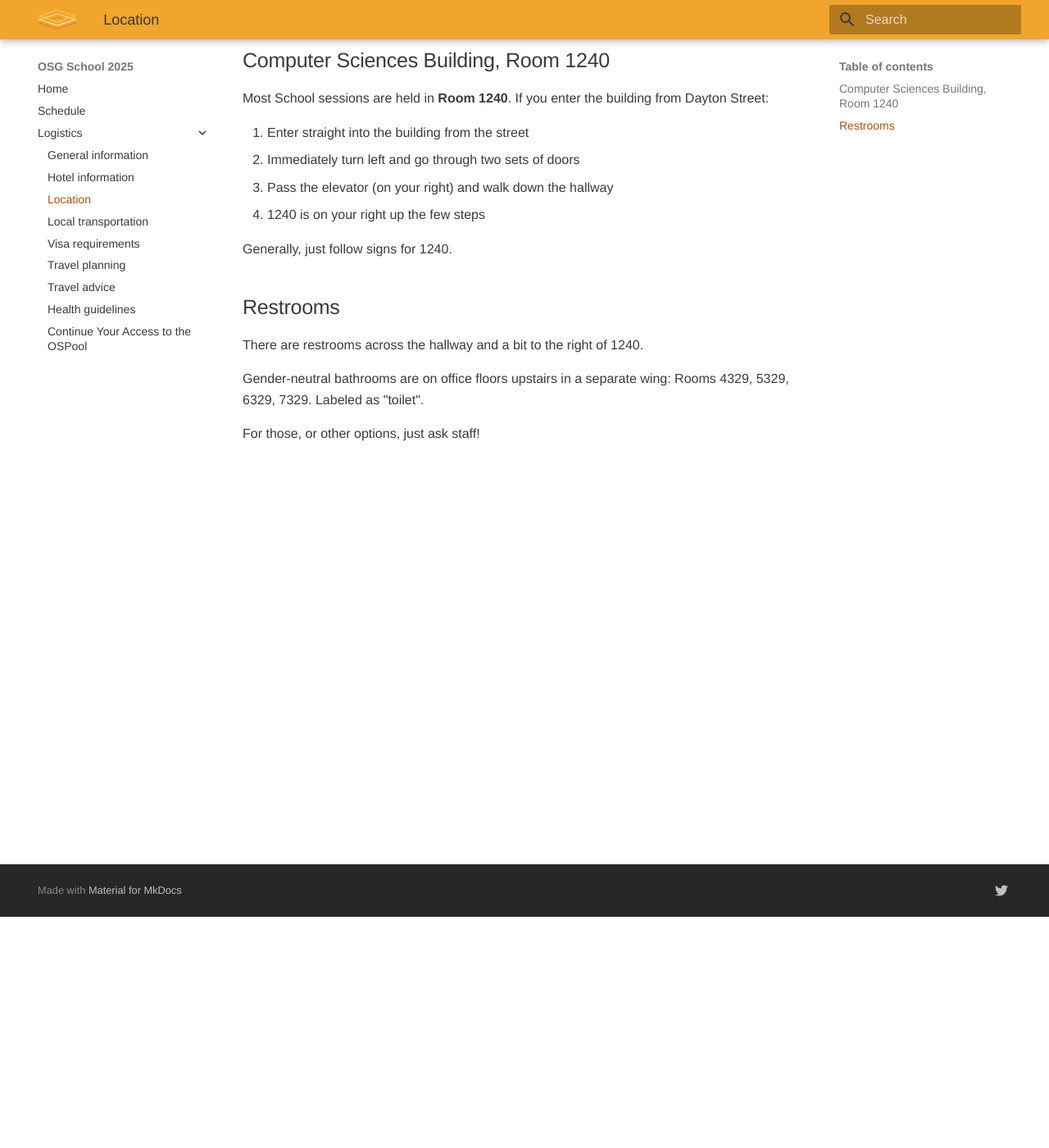
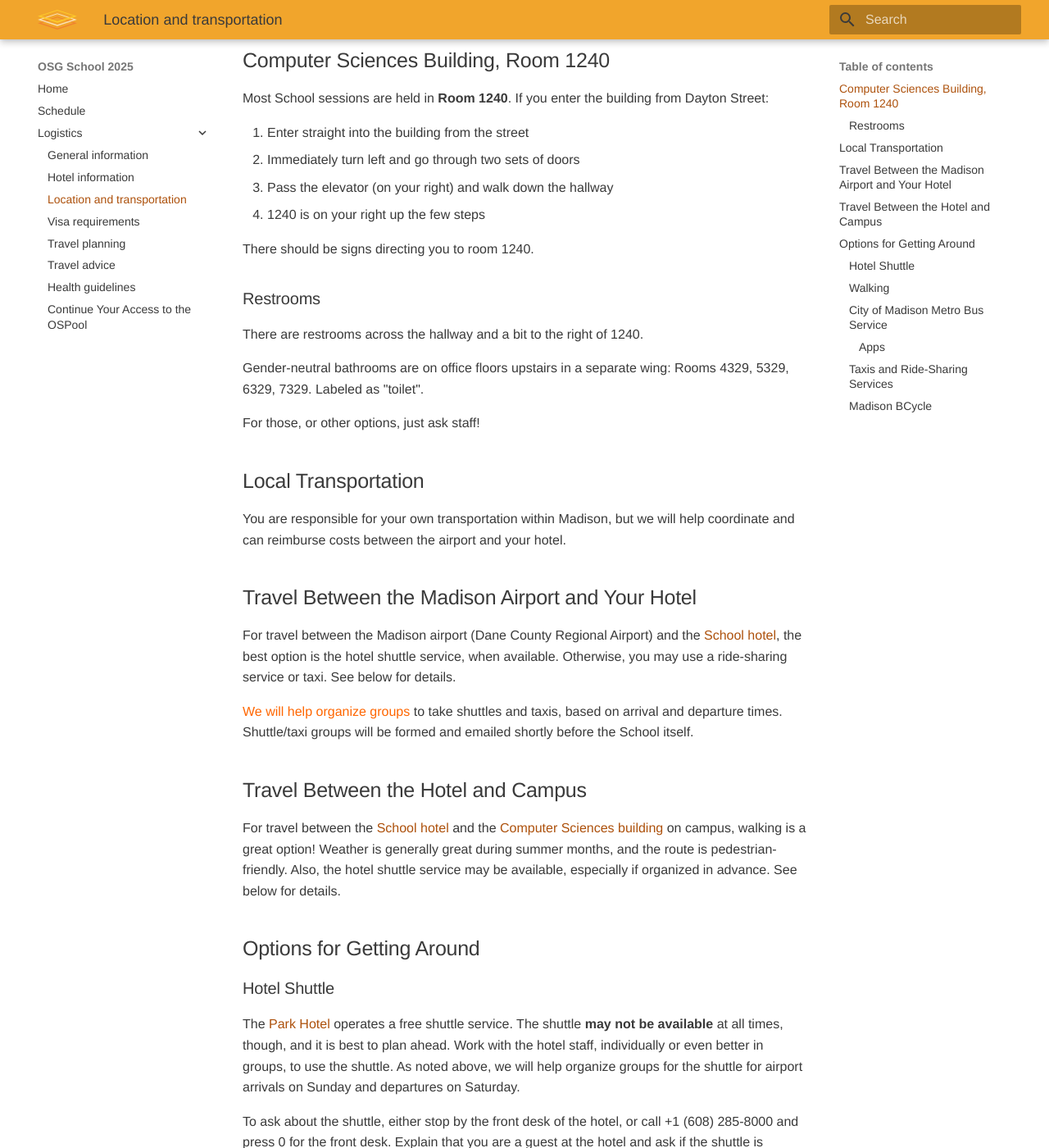
Before and after one commit to osg-htc/school-2025, an MkDocs documentation site: the page built from docs/logistics/location.md, in a window 1280 px wide and 1400 px high, scrolled down 282 px. Shown: the whole window at 82% size. Built offline with MkDocs 1.6.1 and Material for MkDocs 9.7.7, drawn with Linux system fonts in a browser that asks for light colours; some of the changed text lies outside the part shown.

Commit message:
Combine location and transportation

```diff
--- a/docs/logistics/location.md
+++ b/docs/logistics/location.md
@@ -1,4 +1,4 @@
-# School Location
+# Location and transportation
 
 The school will be held at the
 [University of Wisconsin&ndash;Madison](https://www.wisc.edu) in the
@@ -20,12 +20,102 @@ If you enter the building from Dayton Street:
 1.  Pass the elevator (on your right) and walk down the hallway
 1.  1240 is on your right up the few steps
 
-Generally, just follow signs for 1240.
+There should be signs directing you to room 1240.
 
-## Restrooms
+### Restrooms
 
 There are restrooms across the hallway and a bit to the right of 1240.
 
 Gender-neutral bathrooms are on office floors upstairs in a separate wing: Rooms 4329, 5329, 6329, 7329. Labeled as "toilet".
 
 For those, or other options, just ask staff!
+
+## Local Transportation
+
+You are responsible for your own transportation within Madison, but we will help
+coordinate and can reimburse costs between the airport and your hotel.
+
+## Travel Between the Madison Airport and Your Hotel
+
+For travel between the Madison airport (Dane County Regional Airport) and the [School hotel](hotel.md),
+the best option is the hotel shuttle service, when available.
+Otherwise, you may use a ride-sharing service or taxi.
+See below for details.
+
+<span style="color: #FF6600;">We will help organize groups</span> to take shuttles and taxis,
+based on arrival and departure times.
+Shuttle/taxi groups will be formed and emailed shortly before the School itself.
+
+## Travel Between the Hotel and Campus
+
+For travel between the [School hotel](hotel.md) and the [Computer Sciences building](location.md) on campus,
+walking is a great option! Weather is generally great during summer months, and the route is pedestrian-friendly.
+Also, the hotel shuttle service may be available, especially if organized in advance.
+See below for details.
+
+## Options for Getting Around
+
+### Hotel Shuttle
+
+The [Park Hotel](hotel.md) operates a free shuttle service.
+The shuttle **may not be available** at all times, though, and it is best to plan ahead.
+Work with the hotel staff, individually or even better in groups, to use the shuttle.
+As noted above, we will help organize groups for the shuttle for airport arrivals on Sunday and departures on Saturday.
+
+To ask about the shuttle, either stop by the front desk of the hotel,
+or call +1&nbsp;(608)&nbsp;285-8000 and press 0 for the front desk.
+Explain that you are a guest at the hotel and ask if the shuttle is available for the number of people in your group;
+be clear about where you want to go from and to and at what time.
+
+We will send the hotel our list of groups who would like the shuttle for airport trips,
+but it is still best for the leader of each group to check with the hotel anyway.
+
+### Walking
+
+It is easy to walk in and around the University of Wisconsin&ndash;Madison campus,
+with many Madison landmarks within a mile of the School and your hotel.
+Use a mapping app or ask us or your hotel for a map.
+In particular, State Street&nbsp;&mdash; which connects the Capitol Square with the UW campus&nbsp;&mdash;
+is full of great restaurants and shops and is worth walking along while you are here.
+
+### City of Madison Metro Bus Service
+
+Many [Madison Metro](https://www.cityofmadison.com/metro) buses stop near the hotel and
+pass through the University of Wisconsin&ndash;Madison campus.
+Bus fare is $2.00, and if using a transfer ask the driver for a free transfer pass upon boarding.
+
+#### Apps
+* [Google Maps](https://maps.google.com) is a great resource for finding the best bus routes to use in Madison, giving multiple route options for each trip.
+* Transit ([Android](https://play.google.com/store/apps/details?id=com.thetransitapp.droid), [Apple App Store](https://apps.apple.com/us/app/transit-subway-bus-times/id498151501)) is great app for finding and real-time tracking of buses.
+* Additionally, the [Madison Metro Website](https://www.cityofmadison.com/metro/routes-schedules)
+provides a web interface to plan your trip.
+
+!!! note
+    Bus routes stop running around ~11pm each day.
+
+### Taxis and Ride-Sharing Services
+
+Both [Lyft](https://www.lyft.com/) and [Uber](https://www.uber.com/ride/) are active in Madison,
+or you can choose from our local taxi companies, such as
+[Madison Taxi](https://www.madtaxi.com) and
+[Union Cab](https://www.unioncab.com/).
+We cannot recommend any particular option, but those are some options we know about.
+
+!!! note
+    We cannot reimburse for any taxi or rideshare service beyond the ride to and from the airport.
+
+!!! note
+    We will need receipts for any ride-share or taxi fare over $25.
+
+### Madison BCycle
+
+Madison is a great city to bike in,
+and there is even a short-term bike rental system called [BCycle](https://madison.bcycle.com).
+Bcycles are available [throughout the city](https://madison.bcycle.com/nav/map),
+including near the hotel and around campus.
+
+Pricing for Bcycles can be found on their
+[website](https://madison.bcycle.com/nav/Join-now) and consist of several tiers.
+
+!!! note
+    Unfortunately, we are not able to reimburse BCycle costs.
--- a/mkdocs.yml
+++ b/mkdocs.yml
@@ -32,8 +32,7 @@ nav:
   - Logistics:
     - General information:          logistics/index.md
     - Hotel information:            logistics/hotel.md
-    - Location:                     logistics/location.md
-    - Local transportation:         logistics/local-transportation.md
+    - Location and transportation:  logistics/location.md
     - Visa requirements:            logistics/visas.md
     - Travel planning:              logistics/travel-planning.md
     - Travel advice:                logistics/travel-advice.md
```
